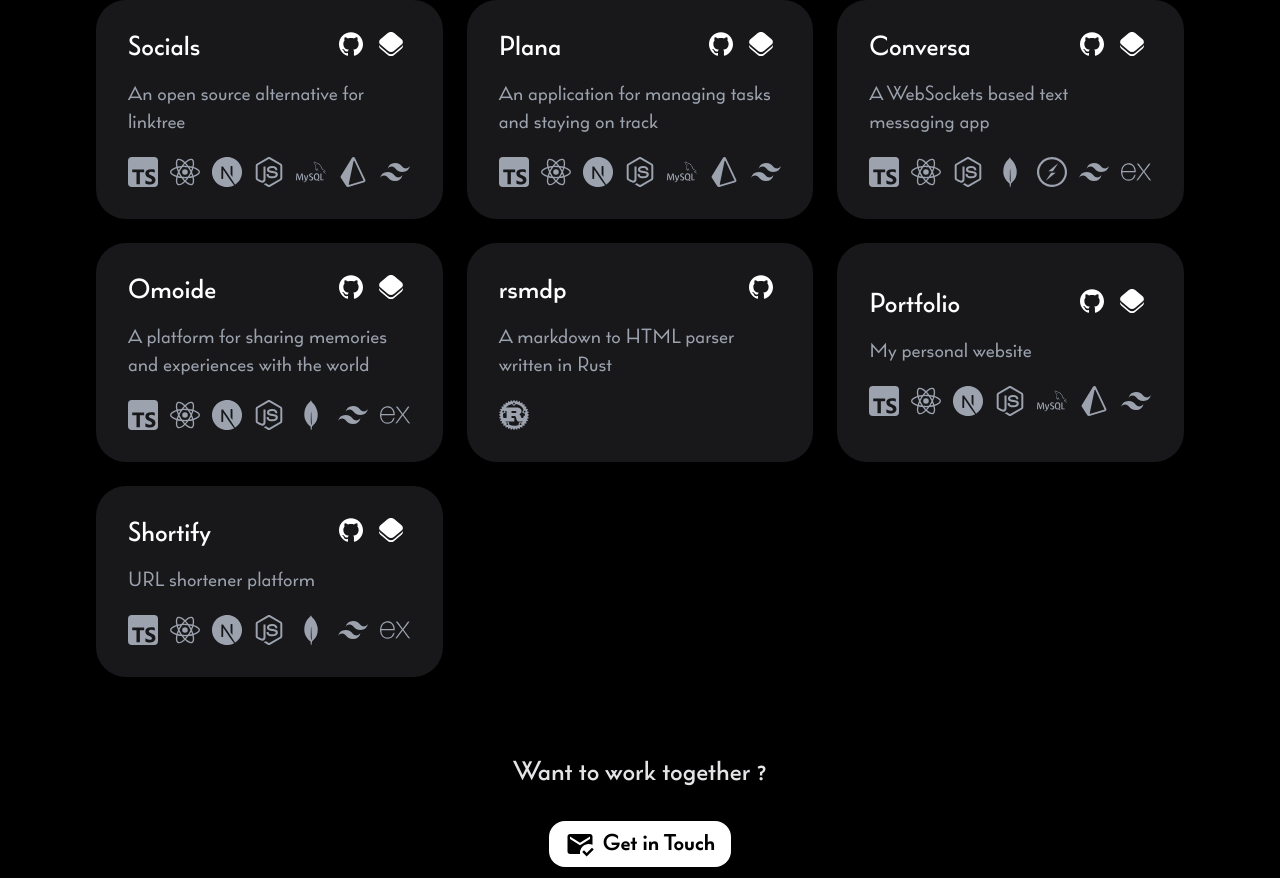
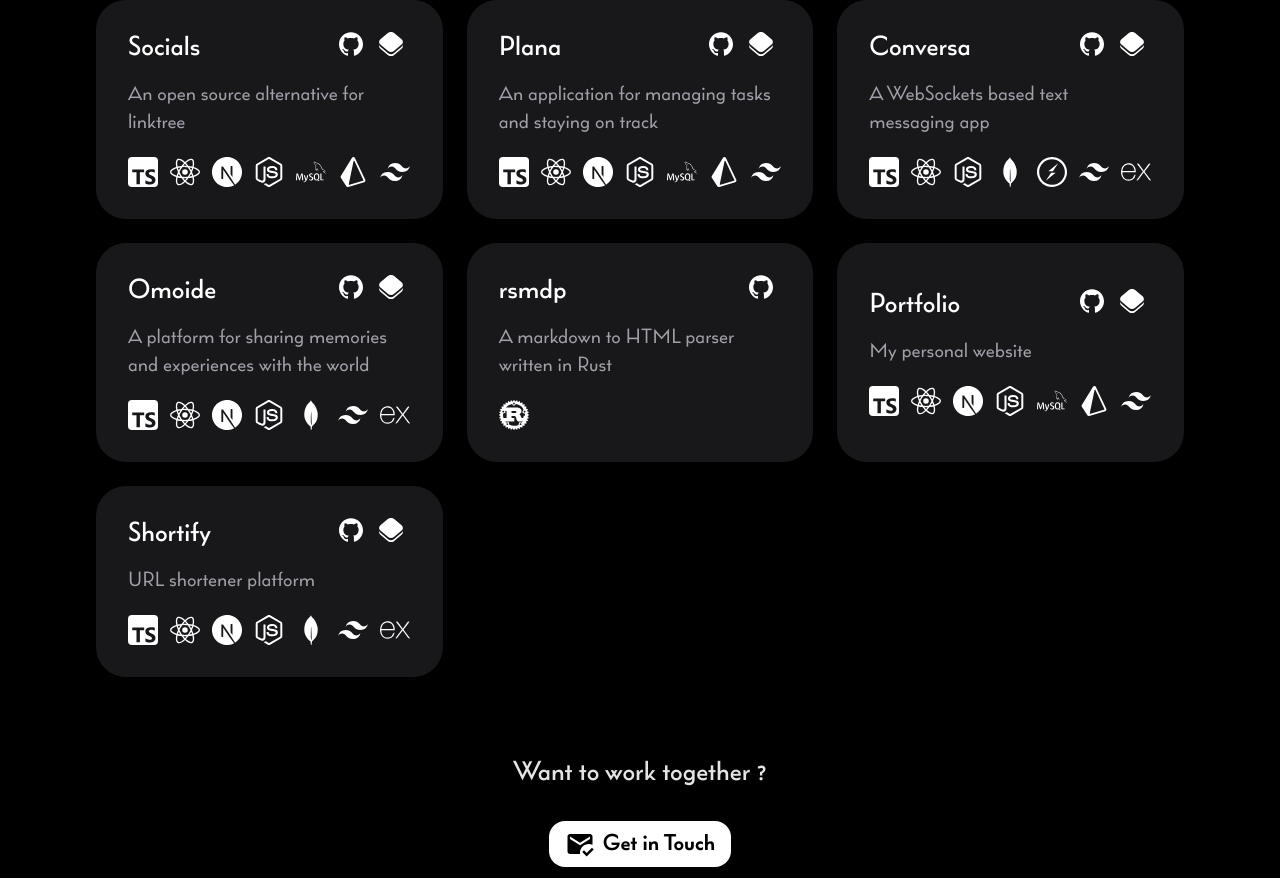
Before and after one commit to triyanox/portfolio.v2, a Next.js app: page / in a window 1280 px wide. Shown: the part 1526-2404 px from the top of the page. Built offline with nearby package versions, Linux system fonts and the light colour scheme.

Commit message:
Change the text color

```diff
--- a/components/ui/ProjectCard.tsx
+++ b/components/ui/ProjectCard.tsx
@@ -83,10 +83,10 @@ const ProjectCard = (props: Props) => {
               )}
             </div>
           </div>
-          <div className="text-md mb-1 flex  flex-col justify-start   text-gray-600 dark:text-gray-400 md:text-lg">
+          <div className="text-md mb-1 flex  flex-col justify-start   text-zinc-700 dark:text-zinc-400 md:text-lg">
             {props.description}
           </div>
-          <ul className="flex flex-row justify-start gap-3  text-2xl text-gray-600 dark:text-gray-400 md:text-3xl">
+          <ul className="flex flex-row justify-start gap-3  text-2xl text-black dark:text-white md:text-3xl">
             {props.stack.map((item, i) => {
               return (
                 <li className="flex items-center justify-center" key={i}>
```
